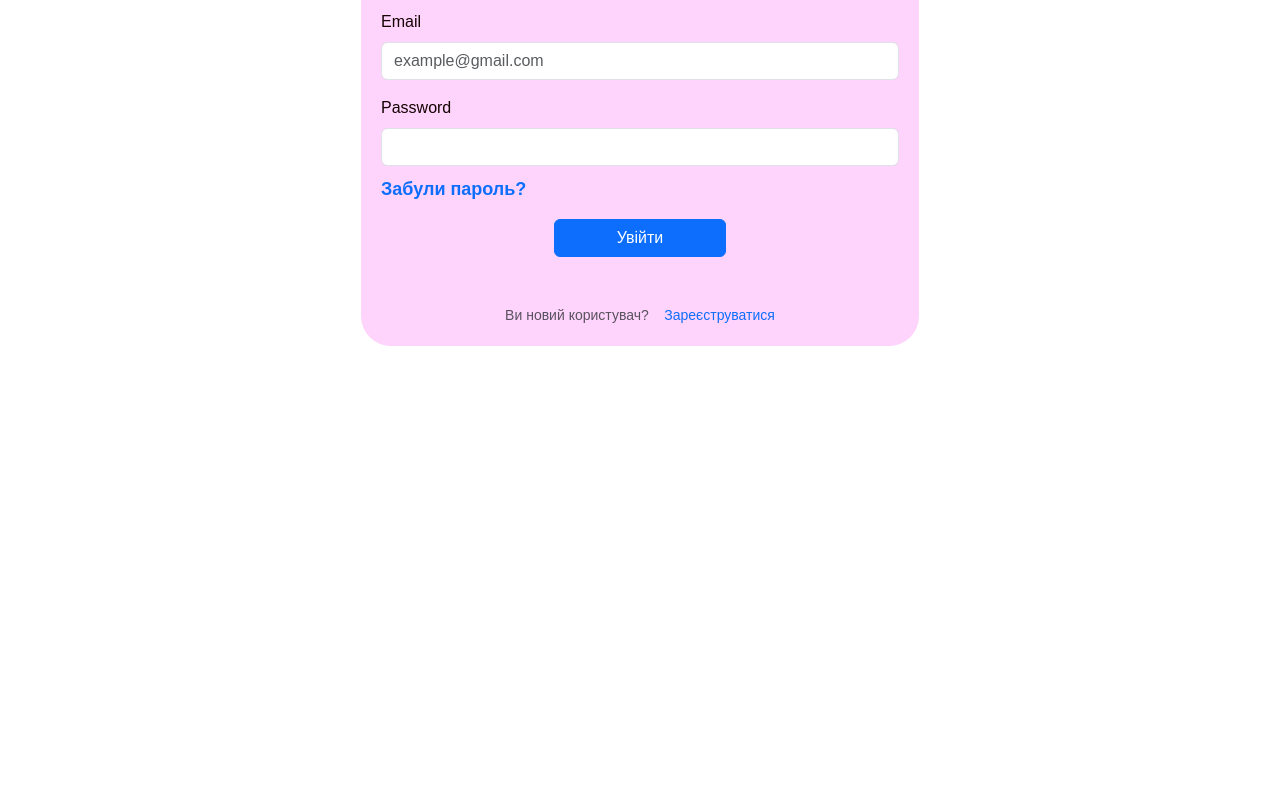
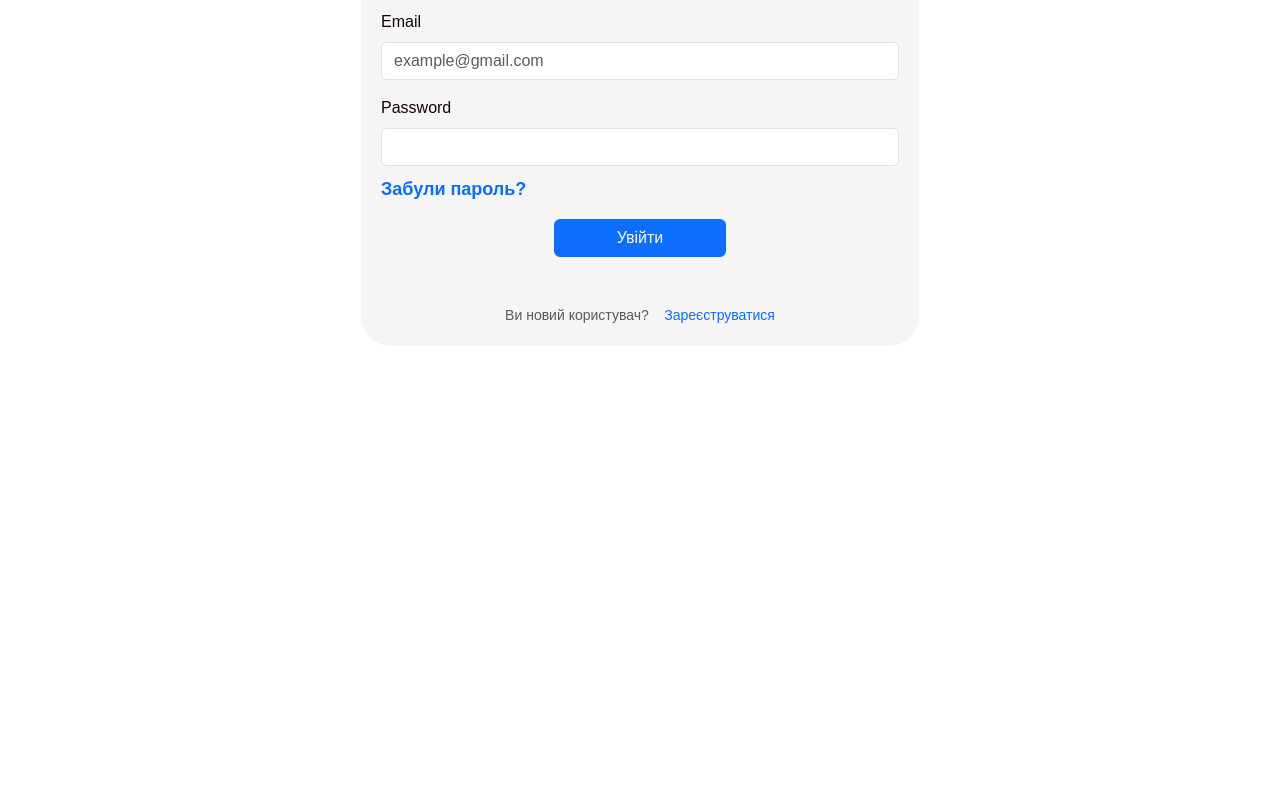
Before and after one commit to Ostaaapp/famous_it, a plain HTML site: page login.html in a window 1280 px wide. Shown: the part 279-1069 px from the top of the page. Drawn offline with nearby package versions, Linux system fonts and the light colour scheme.

Commit message:
Update style.css

```diff
--- a/styles/style.css
+++ b/styles/style.css
@@ -133,7 +133,7 @@ button:hover {
 
 .form {
     margin: 100px auto;
-    background-color: rgba(255,211,252,0.96);
+    background-color: #f5f5f5;
     padding: 20px;
     border-radius: 30px;
 }
```
